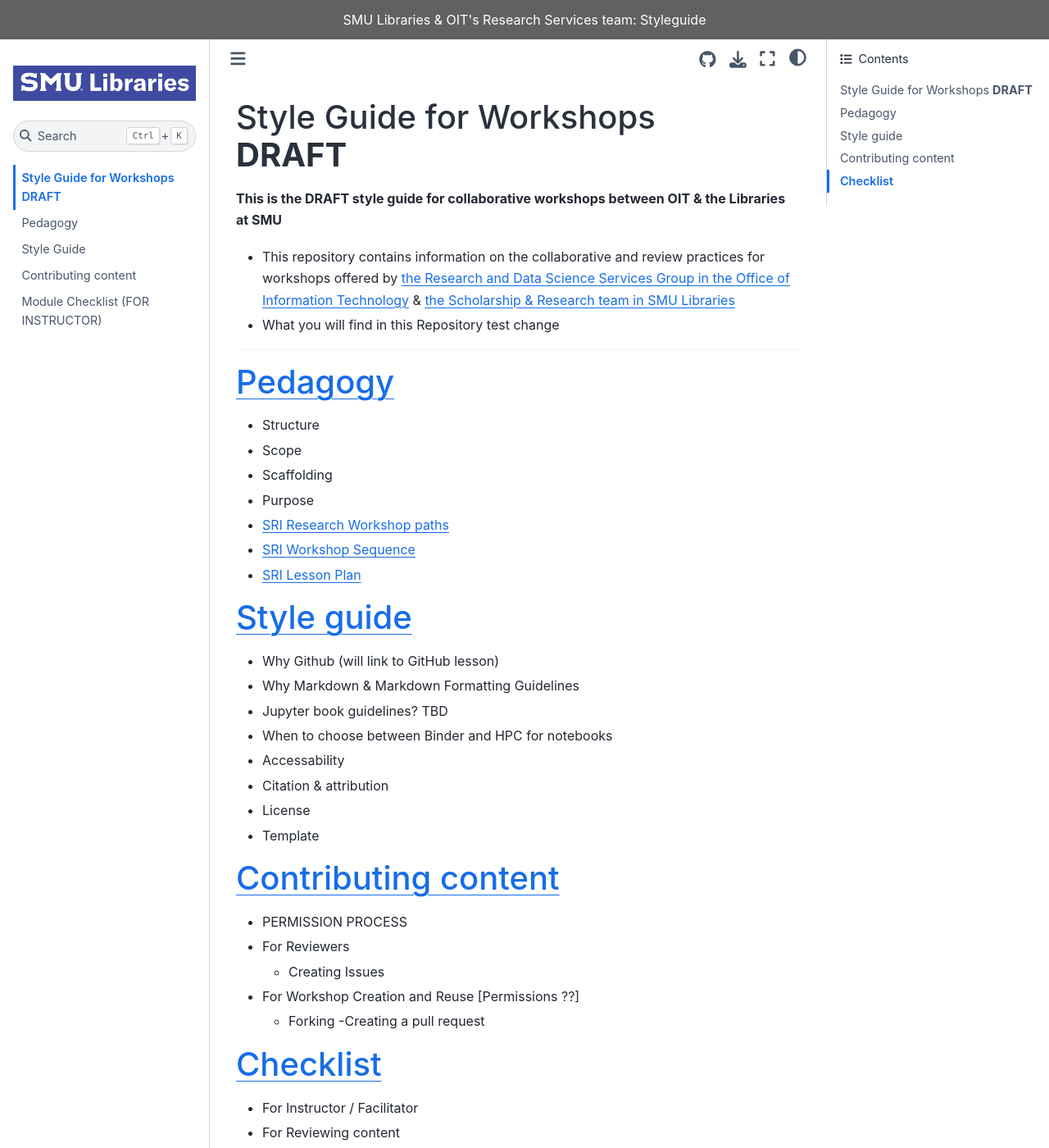
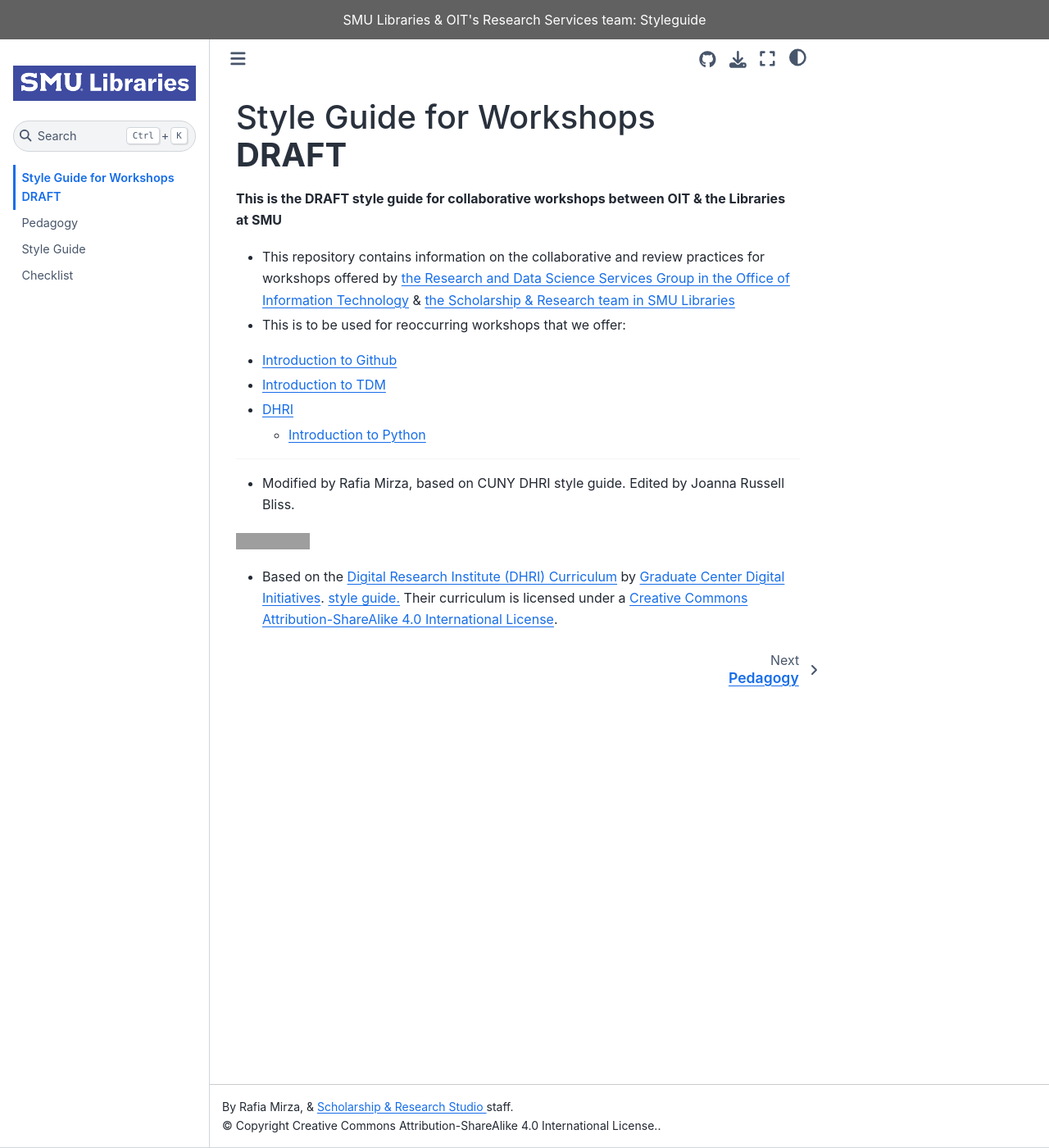
Before and after one commit to SouthernMethodistUniversity/styleguide, a Jupyter Book: the page built from docs/index.md, in a window 1280 px wide and 1400 px high. Shown: the whole window at 82% size. Built offline with Jupyter Book 1.0.4 settings and Sphinx 7.4.7 and the Sphinx Book theme 1.1.4, drawn with Linux system fonts in a browser that asks for light colours; some of the changed text lies outside the part shown; grey boxes are pictures that could not be loaded.

```diff
--- a/docs/_toc.yml
+++ b/docs/_toc.yml
@@ -6,5 +6,4 @@ root: index
 chapters:
   - file: pedagogy
   - file: style_guide
-  - file: contributing
   - file: checklist
--- a/docs/index.md
+++ b/docs/index.md
@@ -4,44 +4,12 @@
 **This is the DRAFT style guide for collaborative workshops between OIT & the Libraries at SMU**
 
 * This repository contains information on the collaborative and review practices for workshops offered by [the Research and Data Science Services Group in the Office of Information Technology](https://www.smu.edu/OIT/research) & [the Scholarship & Research team in SMU Libraries](https://www.smu.edu/libraries/scholarship)
-* What you will find in this Repository
-test change
------
 
-# [Pedagogy](/pedagogy.md)
-- Structure
-- Scope
-- Scaffolding
-- Purpose
-- [SRI Research Workshop paths](https://smu.box.com/s/gzi8ff8i618s5q11kc5uj76ki0ipvwnc)
-- [SRI Workshop Sequence](https://smu.box.com/s/hvfhxuprjf57of5a1kbr9znwapisdrq6)
-- [SRI Lesson Plan](https://smu.box.com/s/h33v2zirqovrt4e3d47qiij110qqlm48)
-
-# [Style guide](/style_guide.md)
-- Why Github (will link to GitHub lesson)
-- Why Markdown & Markdown Formatting Guidelines
-- Jupyter book guidelines? TBD
-- When to choose between Binder and HPC for notebooks
-- Accessability
-- Citation & attribution
-- License
-- Template
-
-# [Contributing content](/contributing.md)
-- PERMISSION PROCESS
-- For Reviewers
-  - Creating Issues
-- For Workshop Creation and Reuse [Permissions ??]
-  - Forking
-  -Creating a pull request
-
-# [Checklist](/checklist.md)
-- For Instructor / Facilitator
-- For Reviewing content
-    - Pedagogy
-    - Content
-    - Grammar
-
+* This is to be used for reoccurring workshops that we offer:
+ - [Introduction to Github](https://southernmethodistuniversity.github.io/git/)
+ - [Introduction to TDM](https://southernmethodistuniversity.github.io/introTDM/index.html)
+ - [DHRI](https://southernmethodistuniversity.github.io/dhri/)
+    - [Introduction to Python](https://github.com/SouthernMethodistUniversity/pythonintro)
 
 
 -----
```
Also changed, not shown: README.md (+0 -37 lines), docs/checklist.md (+6 -5 lines), docs/contributing.md (deleted, +0 -117 lines), docs/pedagogy.md (+1 -9 lines), docs/style_guide.md (+12 -75 lines).
